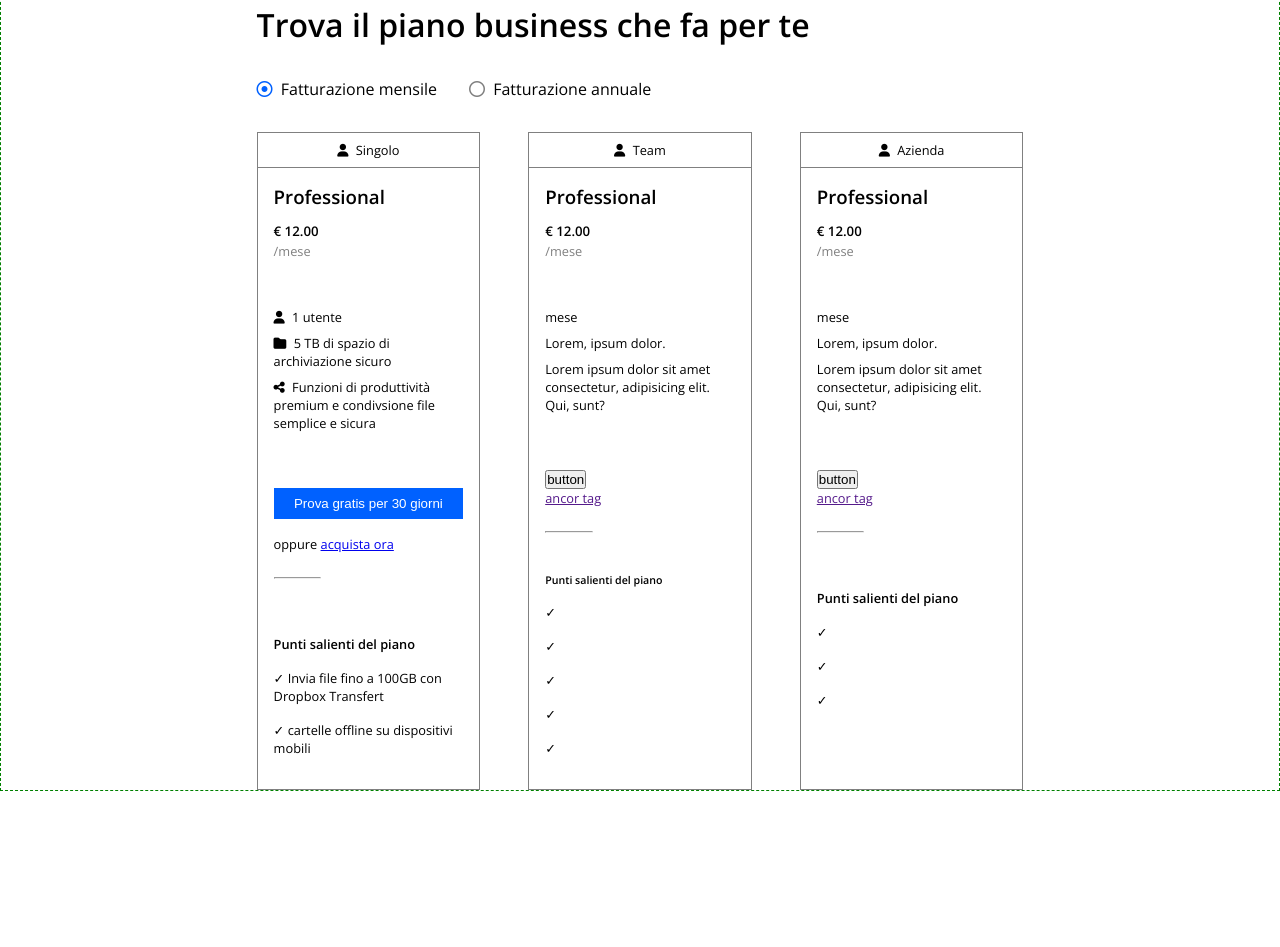
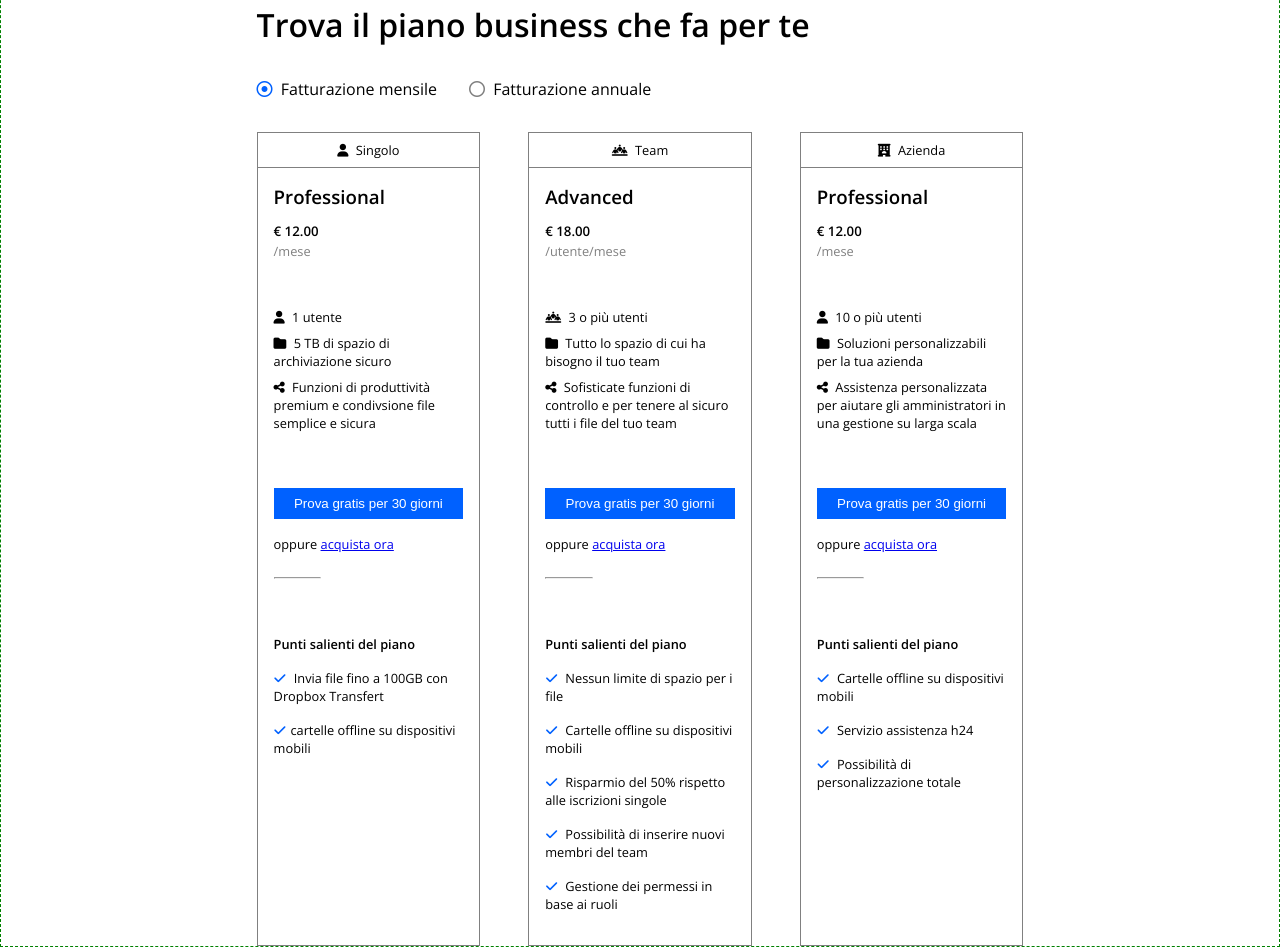
Before and after one commit to Francesca-Barcella/htmlcss-dropbox, a plain HTML site: page index.html in a window 1280 px wide. Shown: the part 709-1656 px from the top of the page. Before the commit the page ends 1500 px from the top, so only its background shows below. Drawn offline with nearby package versions, Linux system fonts and the light colour scheme.

Commit message:
section piano business - updating texts

```diff
--- a/css/style.css
+++ b/css/style.css
@@ -287,5 +287,9 @@ h1 {
     margin: 1rem 0;
 }
 
+.card .punti_salienti i{
+    color: var(--db-btn);
+}
+
 
 /* #endregion main-piani business */
--- a/index.html
+++ b/index.html
@@ -70,7 +70,7 @@
                 <div class="annuale"><i class="fa-regular fa-circle"></i> Fatturazione annuale</div>
             </div>
             <div class="piani_card d_flex">
-                <!-- start piano singolo -->
+                <!-- #region piano singolo -->
                 <div class="card singolo">
                     <div class="title_card"><i class="fa-solid fa-user"></i> Singolo</div>
                     <div class="description_card">
@@ -82,7 +82,8 @@
                         <div class="service">
                             <div><i class="fa-solid fa-user"></i> 1 utente</div>
                             <div><i class="fa-solid fa-folder"></i> 5 TB di spazio di archiviazione sicuro</div>
-                            <div><i class="fa-solid fa-share-nodes"></i> Funzioni di produttivit&#224; premium e condivsione file semplice e sicura</div>
+                            <div><i class="fa-solid fa-share-nodes"></i> Funzioni di produttivit&#224; premium e
+                                condivsione file semplice e sicura</div>
                         </div>
                         <div class="cta">
                             <button class="btn">Prova gratis per 30 giorni</button>
@@ -92,16 +93,53 @@
                         <div class="punti_salienti">
                             <h4> Punti salienti del piano</h4>
                             <ul>
-                                <li>&#10003; Invia file fino a 100GB con Dropbox Transfert</li>
-                                <li>&#10003; cartelle offline su dispositivi mobili</li>
+                                <li><i class="fa-solid fa-check"></i> Invia file fino a 100GB con Dropbox Transfert</li>
+                                <li><i class="fa-solid fa-check"></i>cartelle offline su dispositivi mobili</li>
                             </ul>
                         </div>
                     </div>
                 </div>
+                <!-- #endregion piano singolo -->
 
-                <!-- start piano team -->
+                <!-- #region piano team -->
                 <div class="card team">
-                    <div class="title_card"><i class="fa-solid fa-user"></i> Team</div>
+                    <div class="title_card"><i class="fa-solid fa-people-line"></i> Team</div>
+                    <div class="description_card">
+                        <div class="pricing">
+                            <h3>Advanced</h3>
+                            <h5>€ 18.00</h5>
+                            <div>/utente/mese</div>
+                        </div>
+                        <div class="service">
+                            <div><i class="fa-solid fa-people-line"></i> 3 o pi&#249; utenti</div>
+                            <div><i class="fa-solid fa-folder"></i> Tutto lo spazio di cui ha bisogno il tuo team</div>
+                            <div><i class="fa-solid fa-share-nodes"></i> Sofisticate funzioni di controllo e per tenere
+                                al sicuro tutti i file del tuo team</div>
+                        </div>
+                        <div class="cta">
+                            <button class="btn">Prova gratis per 30 giorni</button>
+                            <div>oppure <a href="#">acquista ora</a></div>
+                            <hr>
+                        </div>
+                        <div class="punti_salienti">
+                            <h4> Punti salienti del piano</h4>
+                            <ul>
+                                <li><i class="fa-solid fa-check"></i> Nessun limite di spazio per i file</li>
+                                <li><i class="fa-solid fa-check"></i> Cartelle offline su dispositivi mobili</li>
+                                <li><i class="fa-solid fa-check"></i> Risparmio del 50% rispetto alle iscrizioni singole
+                                </li>
+                                <li><i class="fa-solid fa-check"></i> Possibilit&#224; di inserire nuovi membri del team
+                                </li>
+                                <li><i class="fa-solid fa-check"></i> Gestione dei permessi in base ai ruoli</li>
+                            </ul>
+                        </div>
+                    </div>
+                </div>
+                <!-- #endregion piano team -->
+
+                <!-- #region piano azienda -->
+                <div class="card azienda">
+                    <div class="title_card"><i class="fa-solid fa-hotel"></i> Azienda</div>
                     <div class="description_card">
                         <div class="pricing">
                             <h3>Professional</h3>
@@ -109,66 +147,31 @@
                             <div>/mese</div>
                         </div>
                         <div class="service">
-                            <div>mese</div>
-                            <div>Lorem, ipsum dolor.</div>
-                            <div> Lorem ipsum dolor sit amet consectetur, adipisicing elit. Qui, sunt?</div>
+                            <div><i class="fa-solid fa-user"></i> 10 o pi&#249; utenti</div>
+                            <div><i class="fa-solid fa-folder"></i> Soluzioni personalizzabili per la tua azienda</div>
+                            <div><i class="fa-solid fa-share-nodes"></i> Assistenza personalizzata per aiutare gli
+                                amministratori in una gestione su larga scala</div>
                         </div>
                         <div class="cta">
-                            <button>button</button><br>
-                            <a href="">ancor tag</a>
+                            <button class="btn">Prova gratis per 30 giorni</button>
+                            <div>oppure <a href="#">acquista ora</a></div>
                             <hr>
                         </div>
                         <div class="punti_salienti">
-                            <h5>Punti salienti del piano</h5>
+                            <h4> Punti salienti del piano</h4>
                             <ul>
-                                <li>&#10003;</li>
-                                <li>&#10003;</li>
-                                <li>&#10003;</li>
-                                <li>&#10003;</li>
-                                <li>&#10003;</li>
+                                <li><i class="fa-solid fa-check"></i> Cartelle offline su dispositivi mobili</li>
+                                <li><i class="fa-solid fa-check"></i> Servizio assistenza h24</li>
+                                <li><i class="fa-solid fa-check"></i> Possibilit&#224; di personalizzazione totale</li>
+
                             </ul>
                         </div>
                     </div>
                 </div>
-
-                <!-- start piano azienda -->
-                <div class="card azienda">
-                    <div class="title_card"><i class="fa-solid fa-user"></i> Azienda</div>
-                    <div class="description_card">
-                        <div class="pricing">
-                            <h3>Professional</h3>
-                            <h5>€ 12.00</h5>
-                            <div>/mese</div>
-                        </div>
-                        <div class="service">
-                            <div>mese</div>
-                            <div>Lorem, ipsum dolor.</div>
-                            <div> Lorem ipsum dolor sit amet consectetur, adipisicing elit. Qui, sunt?</div>
-                        </div>
-                        <div class="cta">
-                            <button>button</button><br>
-                            <a href="">ancor tag</a>
-                            <hr>
-                        </div>
-                        <div class="punti_salienti">
-                            <h4>Punti salienti del piano</h4>
-                            <ul>
-                                <li>&#10003;</li>
-                                <li>&#10003;</li>
-                                <li>&#10003;</li>
-                            </ul>
-                        </div>
-                    </div>
-
-                </div>
+                <!-- #endregion piano azienda -->
             </div>
-
         </section>
-
         <!-- #endregion piano business -->
-
-
-
 
     </main>
 
```
